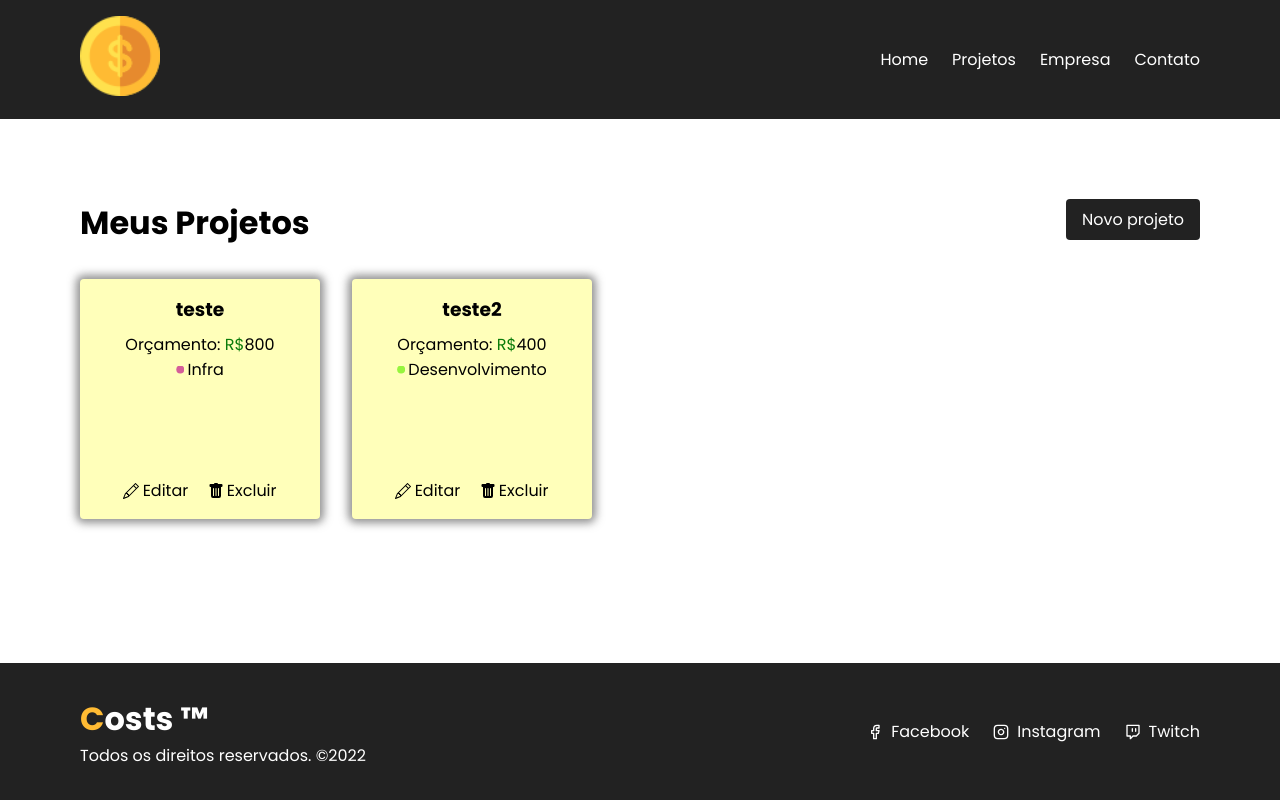
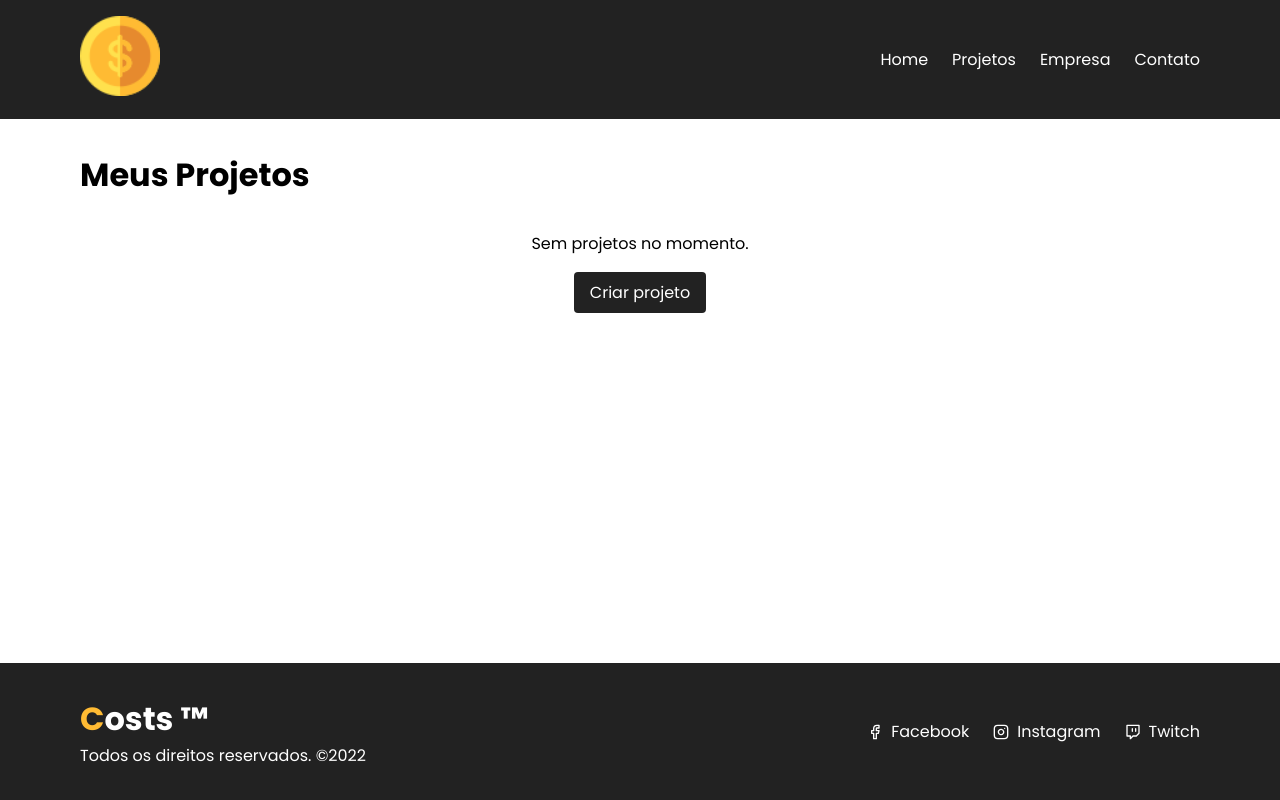
Before and after one commit to alisonBRs/costs-project, a React (Create React App) app: page /projects in a window 1280 px wide. Built offline with nearby package versions, Linux system fonts and the light colour scheme; data requests are answered from the project's data file.

Commit message:
loader component & fix

```diff
--- a/db.json
+++ b/db.json
@@ -1,28 +1,5 @@
 {
-  "projects": [
-    {
-      "name": "teste",
-      "budget": "800",
-      "category": {
-        "id": "1",
-        "name": "Infra"
-      },
-      "cost": 0,
-      "service": [],
-      "id": 1
-    },
-    {
-      "name": "teste2",
-      "budget": "400",
-      "category": {
-        "id": "2",
-        "name": "Desenvolvimento"
-      },
-      "cost": 0,
-      "service": [],
-      "id": 2
-    }
-  ],
+  "projects": [],
   "categories": [
     {
       "id": 1,
--- a/src/components/CSS/projects.module.css
+++ b/src/components/CSS/projects.module.css
@@ -15,8 +15,9 @@
   display: flex;
   flex-direction: column;
   background: rgb(255, 255, 186);
-  width: 15rem;
-  height: 15rem;
+  position: relative;
+  width: 14rem;
+  height: 16rem;
   border-radius: 0.25rem;
   padding: 1rem 1.5rem;
   box-shadow: 0px 0px 8px 4px rgba(117, 117, 117, 0.8);
@@ -34,11 +35,16 @@
   display: flex;
   align-items: center;
   justify-content: center;
-  gap: 0.2rem;
+  gap: 0.3rem;
 }
 
 .card_body {
   flex: 1 0 auto;
+}
+
+.card_body .P_bold {
+  color: black;
+  font-weight: bold;
 }
 
 .card_body h3 {
--- /dev/null
+++ b/src/components/Layout/Loading.jsx
@@ -0,0 +1,4 @@
+import styles from "./loading.module.css"
+export function Loading() {
+  return <div className={styles.loader_container}></div>
+}
--- a/src/components/Layout/container.module.css
+++ b/src/components/Layout/container.module.css
@@ -8,7 +8,7 @@
   flex-direction: column;
   align-items: center;
   position: relative;
-  padding: 5rem 5rem 2rem 5rem;
+  padding: 2rem 5rem 2rem 5rem;
   background: var(--text-color);
 }
 
--- /dev/null
+++ b/src/components/Layout/loading.module.css
@@ -0,0 +1,14 @@
+.loader_container {
+  animation: is-rotating 1s infinite;
+  border: 6px solid #e5e5e5;
+  border-radius: 50%;
+  border-top-color: var(--orange-hover);
+  height: 50px;
+  width: 50px;
+}
+
+@keyframes is-rotating {
+  to {
+    transform: rotate(1turn);
+  }
+}
--- a/src/components/Pages/Projects.jsx
+++ b/src/components/Pages/Projects.jsx
@@ -1,6 +1,8 @@
 import Container from "../Layout/Container"
 import { Link } from "react-router-dom"
 import { ProjectCard } from "../Project/ProjectCard"
+import { Loading } from "../Layout/Loading"
+
 import styles from "../CSS/projects.module.css"
 import style from "../Layout/LinkButton.module.css"
 import { useEffect, useState } from "react"
@@ -8,22 +10,25 @@ import axios from "axios"
 
 export default function Projects() {
   const [projects, setProjects] = useState([])
+  const [loading, setLoading] = useState(true)
 
   useEffect(() => {
+    setTimeout(() => {
       axios
         .get("http://localhost:5050/projects")
         .then(({ data }) => {
-        console.log(...data)
           setProjects(data)
+          setLoading(false)
         })
         .catch((err) => console.log(err))
+    }, 2000)
   }, [])
 
   return (
     <div className={styles.body}>
       <div className={styles.header}>
         <h1>Meus Projetos</h1>
-        {projects == "" ? (
+        {projects.length === 0 ? (
           ""
         ) : (
           <Link className={style.button} to="/newproject">
@@ -32,30 +37,17 @@ export default function Projects() {
         )}
       </div>
 
-      <Container customClass={projects == "" ? "center" : "start"}>
-        {projects.length > 0 && projects ? (
-          projects?.map((project) => (
-            <div className={styles.card} key={project.id}>
-              <div className={styles.card_body}>
-                <h3>{project.name}</h3>
-                <p>
-                  Orçamento: <span>R$</span>
-                  {project.budget}
-                </p>
-
-                <div className={styles.flex_description}>
-                  <div
-                    className={`${styles.check_circle} ${
-                      styles[project.category.name.toLowerCase()]
-                    }`}
-                  ></div>
-                  <p>{project.category.name}</p>
-                </div>
-              </div>
-              <ProjectCard />
-            </div>
+      <Container customClass={projects.length === 0 ? "center" : "start"}>
+        {projects.length > 0 && projects
+          ? projects.map((project) => (
+              <ProjectCard
+                id={project.id}
+                name={project.name}
+                budget={project.budget}
+                category={project.category.name}
+              />
             ))
-        ) : (
+          : !loading && (
               <div className={styles.no_project_card}>
                 <p>Sem projetos no momento.</p>
                 <Link className={style.button} to="/newproject">
@@ -63,6 +55,7 @@ export default function Projects() {
                 </Link>
               </div>
             )}
+        {loading && <Loading />}
       </Container>
     </div>
   )
--- a/src/components/Project/ProjectCard.jsx
+++ b/src/components/Project/ProjectCard.jsx
@@ -1,8 +1,29 @@
 import styles from "./projectCard.module.css"
+import style from "../CSS/projects.module.css"
 import { BsPencil, BsFillTrashFill } from "react-icons/bs"
 
-export function ProjectCard() {
+export function ProjectCard({ id, name, budget, category, handleRemove }) {
   return (
+    <>
+      <div className={style.card} key={id}>
+        <div className={style.card_body}>
+          <h3>{name}</h3>
+          <p>
+            <span className={style.P_bold}>Orçamento: </span>
+            <span>R$</span>
+            {budget}
+          </p>
+
+          <div className={style.flex_description}>
+            <div
+              className={`${style.check_circle} ${
+                style[category.toLowerCase()]
+              }`}
+            ></div>
+            <p>{category}</p>
+          </div>
+        </div>
+
         <div className={styles.btn_container}>
           <div className={styles.edit}>
             <BsPencil />
@@ -14,5 +35,7 @@ export function ProjectCard() {
             <p>Excluir</p>
           </div>
         </div>
+      </div>
+    </>
   )
 }
--- a/src/components/Project/projectCard.module.css
+++ b/src/components/Project/projectCard.module.css
@@ -4,16 +4,19 @@
   height: fit-content;
 }
 
-.btn_container .edit {
-  display: flex;
-  gap: 0.2rem;
-  cursor: pointer;
-  align-items: center;
-}
-
+.btn_container .edit,
 .btn_container .trash {
   display: flex;
   gap: 0.2rem;
   cursor: pointer;
   align-items: center;
+  border-radius: 0.25rem;
+  padding: 0.2rem;
+  transition: 0.5s;
 }
+
+.btn_container .edit:hover,
+.btn_container .trash:hover {
+  background: rgb(0, 0, 0);
+  color: var(--orange-hover);
+}
```
Lines whose indentation alone changed are shown as unchanged.
